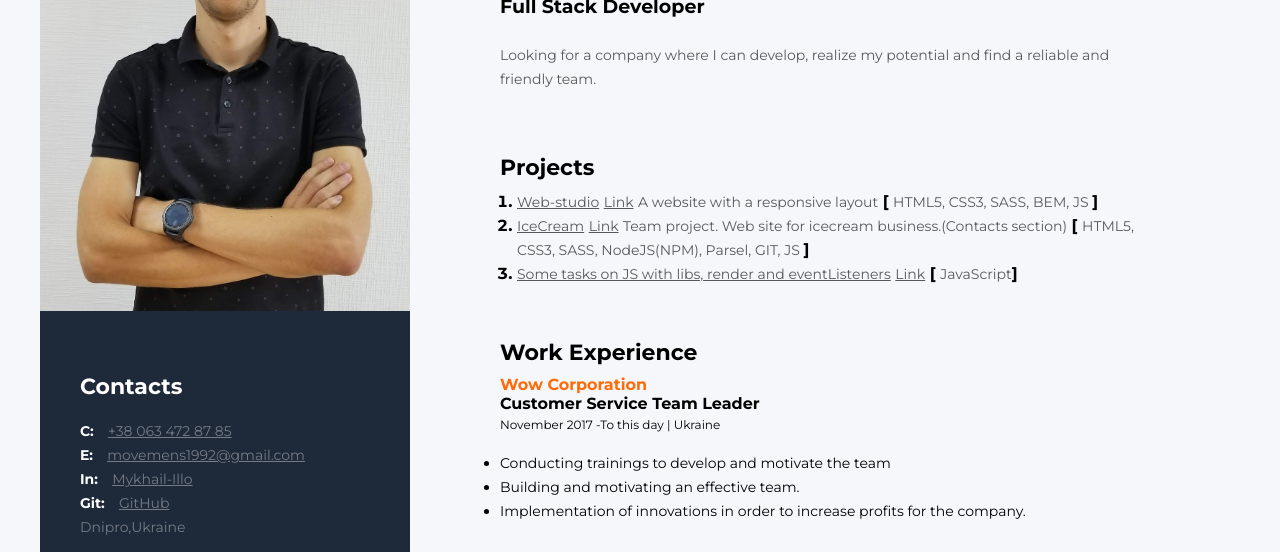
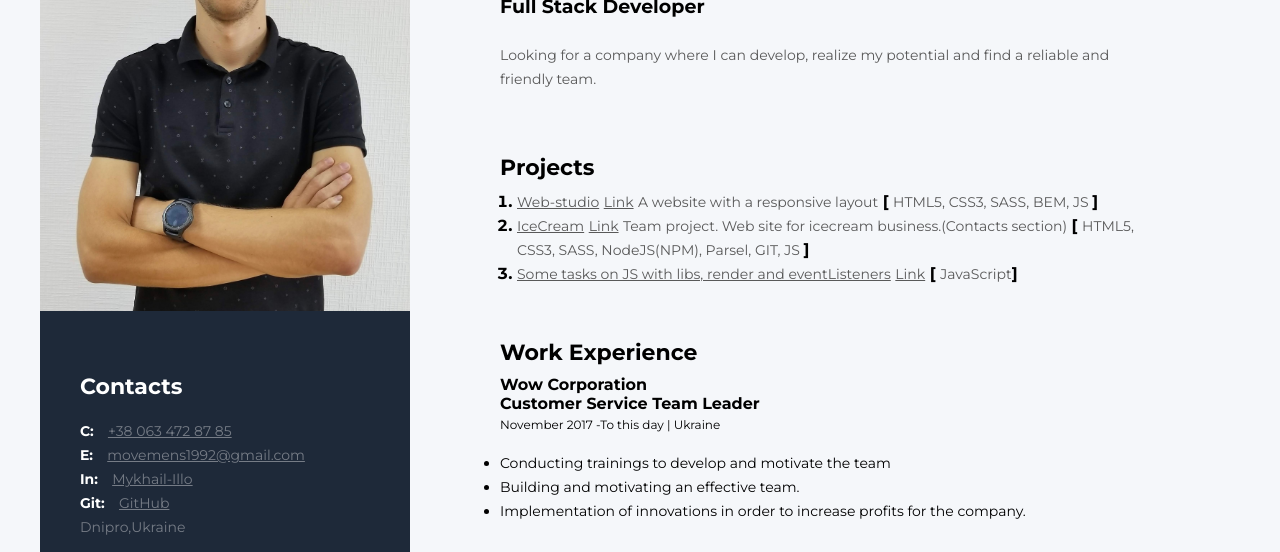
Before and after one commit to Mykhail92/MY_CV, a plain HTML site: page index.html in a window 1280 px wide. Shown: the part 244-796 px from the top of the page. Drawn offline with Linux system fonts and the light colour scheme.

Commit message:
Update style.css

```diff
--- a/css/style.css
+++ b/css/style.css
@@ -170,7 +170,7 @@ body {
 }
 
 .profession-company {
-  color: #ff6b08;
+  color: black;
   font-weight: 700;
 }
 
```
